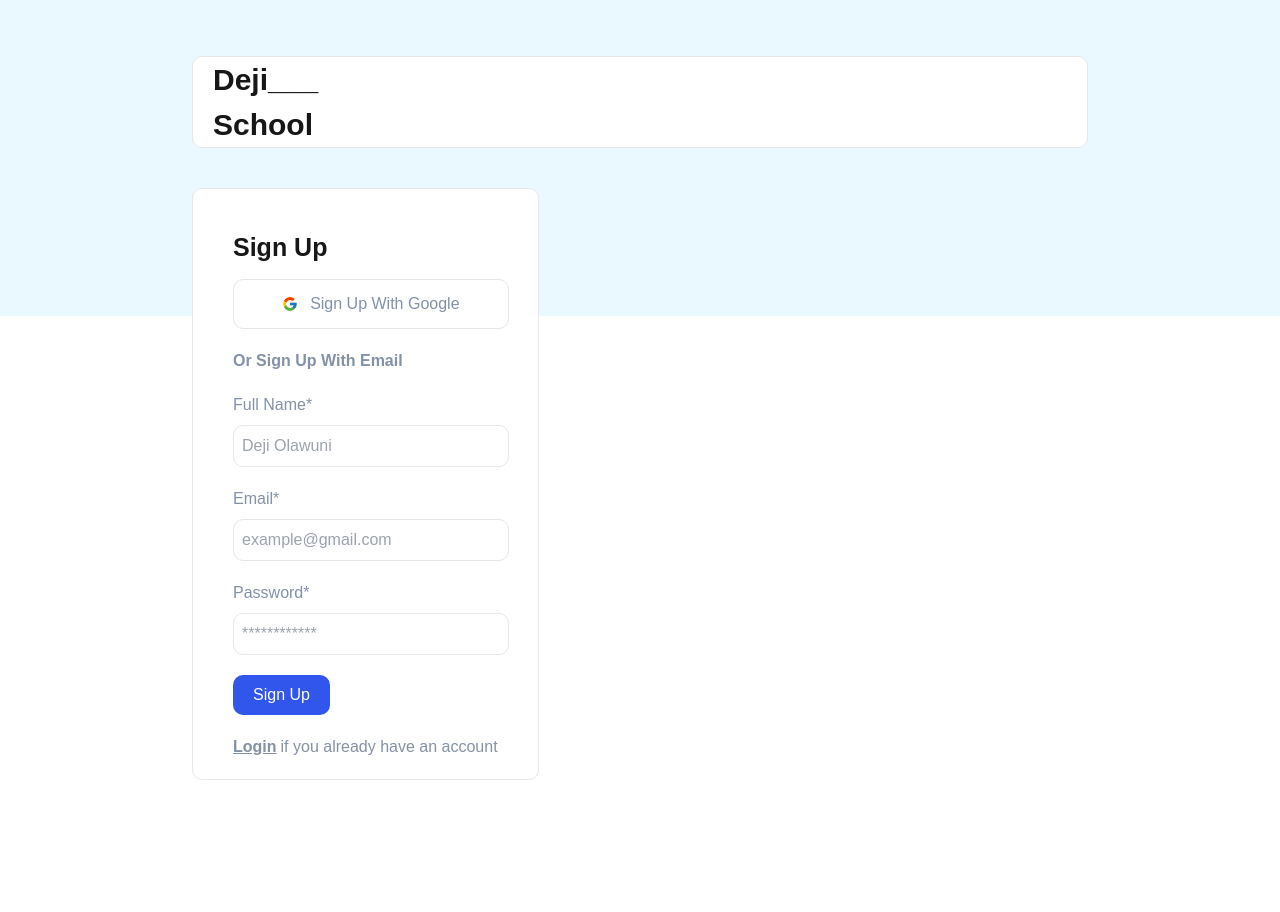
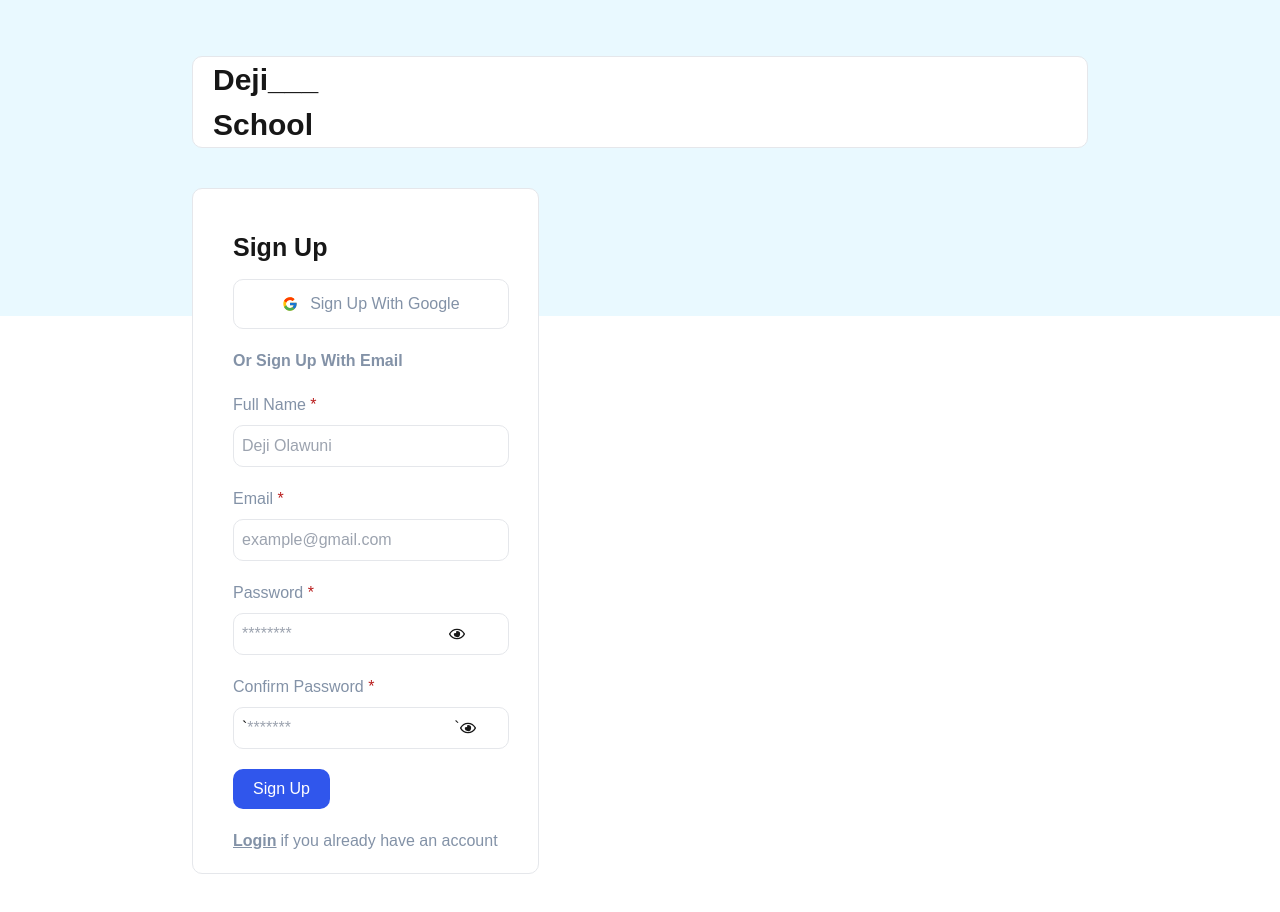
Before and after one commit to binarybeastt/nextjs-frontend, a Next.js app: page /Signup in a window 1280 px wide. Shown: the top 912 px of the page. Before the commit the page ends 860 px from the top, so only its background shows below. Built offline with nearby package versions, Linux system fonts and the light colour scheme.

Commit message:
form validation

```diff
--- a/src/app/Signin/page.tsx
+++ b/src/app/Signin/page.tsx
@@ -35,7 +35,7 @@ const Log = () => {
       // Store the access token in localStorage
       localStorage.setItem("access_token", response.data.access_token);
       setIsShowModal(true);
-      console.log("Login successful:", response.data);
+      // console.log("Login successful:", response.data);
       router.push("/home"); // Navigate to the homepage on successful login
     } catch (error: unknown) {
       if (axios.isAxiosError(error)) {
--- a/src/app/components/Login.tsx
+++ b/src/app/components/Login.tsx
@@ -1,7 +1,8 @@
 "use client";
-import React, { Dispatch, SetStateAction } from "react";
+import React, { Dispatch, SetStateAction, useState } from "react";
 import { FcGoogle } from "react-icons/fc";
 import Link from "next/link";
+import { FaRegEye } from "react-icons/fa";
 
 interface SignInProps {
   handleLogIn: () => Promise<void>;
@@ -12,7 +13,6 @@ interface SignInProps {
   username: string;
   setUsername: Dispatch<SetStateAction<string>>;
 }
-
 const LogIn: React.FC<SignInProps> = ({
   handleLogIn,
   loading,
@@ -22,9 +22,14 @@ const LogIn: React.FC<SignInProps> = ({
   setPassword,
   setUsername,
 }) => {
+  const [showPassword, setIsShowPassword] = useState(false);
+
   const handleLoginButton = (e: React.MouseEvent<HTMLButtonElement>) => {
     e.preventDefault();
     handleLogIn();
+  };
+  const handleEyeToggle = () => {
+    setIsShowPassword(!showPassword);
   };
   return (
     <div className="px-4 py-4 sm:px-0 sm:py-0 bg-white rounded-[10px] sm:border relative">
@@ -50,46 +55,32 @@ const LogIn: React.FC<SignInProps> = ({
               className="border py-2 rounded-[10px] px-2"
             />
           </div>
-          {/* <div className="flex flex-col gap-y-2">
-            <label htmlFor="" className="text-[#8392A7]">
-              Email*
-            </label>
-            <input
-              type="email"
-              value={email}
-              onChange={(e) => setEmail(e.target.value)}
-              placeholder="example@gmail.com"
-              className={`border ${
-                error ? "border-red-600" : "border"
-              }  py-2 rounded-[10px] px-2`}
-            />
-            {error && (
-              <p style={{ color: "red" }}>please enter valid email address</p>
-            )}
-          </div> */}
+
           <div className="flex flex-col gap-y-2">
             <label htmlFor="" className="text-[#8392A7]">
               Password*
             </label>
-            <input
-              type="text"
-              value={password}
-              onChange={(e) => setPassword(e.target.value)}
-              placeholder="************"
+            <div
               className={`border ${
                 error ? "border-red-600" : "border"
-              } py-2 rounded-[10px] px-2`}
-            />
+              } py-2 rounded-[10px] px-2 flex items-center`}
+            >
+              <input
+                type={showPassword ? "text" : "password"}
+                value={password}
+                onChange={(e) => setPassword(e.target.value)}
+                placeholder="*******"
+                className="outline-none"
+              />
+              <FaRegEye onClick={handleEyeToggle} />
+            </div>
             {error && (
               <p style={{ color: "red" }}>
                 password must be at least 6 characters
               </p>
             )}
           </div>
-          {/* <div className="flex flex-col gap-y-2">
-            <label htmlFor="">Confirm Password*</label>
-            <input type="text"  placeholder="*******" className="border py-2 rounded-[10px] px-2"/>
-          </div> */}
+
           {error && <p className="text-red-600">{error}</p>}
         </form>
         <button
--- a/src/app/components/SignUp.tsx
+++ b/src/app/components/SignUp.tsx
@@ -5,6 +5,8 @@ import { useState } from "react";
 import { useRouter } from "next/navigation";
 import axiosInstance from "../utils/axiosInstance";
 import { FcGoogle } from "react-icons/fc";
+import { FaRegEye } from "react-icons/fa";
+// import { IoMdEyeOff } from "react-icons/io";
 import Link from "next/link";
 
 export default function Register() {
@@ -12,33 +14,45 @@ export default function Register() {
   const [username, setUsername] = useState("");
   const [email, setEmail] = useState("");
   const [password, setPassword] = useState("");
+  const [confirmPassword, setIsConfirmPassword] = useState("");
   const [error, setError] = useState("");
-  const [loading, setLoading] = useState(false)
+  const [loading, setLoading] = useState(false);
+  const [showPassword, setIsShowPassword] = useState(false);
 
-  const handleSubmit = (e:React.MouseEvent<HTMLButtonElement> ) => {
+  const handleSubmit = (e: React.MouseEvent<HTMLButtonElement>) => {
     e.preventDefault();
+    if(password === confirmPassword){
+      console.log('password match')
+      setError('')
       handleRegister();
+    }
+    else{
+      console.log('password error');
+      setError('password does not match')
+    }
+  };
+  const handleEyeToggle = () => {
+    setIsShowPassword(!showPassword);
   };
 
   const handleRegister = async () => {
-    setLoading(true)
-    setError("")
+    setLoading(true);
+    setError("");
     try {
       const response = await axiosInstance.post("/auth/register", {
         username,
         email,
         password,
       });
-      console.log("Registration successful:", response.data);
-      if(response) {
+      // console.log("Registration successful:", response.data);
+      if (response) {
         router.push("/login");
       }
     } catch (err) {
       console.error("Error during registration:", err);
       setError("Registration failed. Please try again.");
-    }
-    finally{
-      setLoading(false)
+    } finally {
+      setLoading(false);
     }
   };
   return (
@@ -63,7 +77,9 @@ export default function Register() {
             // }}
           >
             <div className="flex flex-col gap-y-2">
-            <label htmlFor="" className="text-[#8392A7]">Full Name*</label>
+              <label htmlFor="" className="text-[#8392A7]">
+                Full Name <span className="text-red-700">*</span>
+              </label>
               <input
                 type="text"
                 value={username}
@@ -71,14 +87,13 @@ export default function Register() {
                 placeholder="Deji Olawuni"
                 className={`border ${
                   error ? "border-red-600" : "border"
-              }  py-2 rounded-[10px] px-2`}/>
-                {error && (
-                <p style={{ color: "red" }}>please enter valid Name</p>
-              )}
+                }  py-2 rounded-[10px] px-2`}
+              />
+              {error && <p style={{ color: "red" }}>please enter valid Name</p>}
             </div>
             <div className="flex flex-col gap-y-2">
               <label htmlFor="" className="text-[#8392A7]">
-                Email*
+                Email <span className="text-red-700">*</span>
               </label>
               <input
                 type="email"
@@ -95,27 +110,49 @@ export default function Register() {
             </div>
             <div className="flex flex-col gap-y-2">
               <label htmlFor="" className="text-[#8392A7]">
-                Password*
+                Password <span className="text-red-700">*</span>
               </label>
+              <div
+                className={`border ${
+                  error ? "border-red-600" : "border"
+                } py-2 rounded-[10px] px-2 outline-none flex items-center`}
+              >
                 <input
-                type="text"
+                  type={showPassword ? "text" : "password"}
                   value={password}
                   onChange={(e) => setPassword(e.target.value)}
-                placeholder="************"
-                className={`border ${
-                  error ? "border-red-600" : "border"
-                } py-2 rounded-[10px] px-2 outline-none`}
+                  placeholder="********"
+                  className="outline-none "
                 />
+                <FaRegEye onClick={handleEyeToggle}  />
+              </div>
+              {/* {username &&  username.length < 3 ?
+               (<p className="text-red-900">password is trash</p>) : (<p>we good</p>)
+              } */}
               {error && (
                 <p style={{ color: "red" }}>
                   password must be at least 6 characters
                 </p>
               )}
             </div>
-            {/* <div className="flex flex-col gap-y-2">
-            <label htmlFor="">Confirm Password*</label>
-            <input type="text"  placeholder="*******" className="border py-2 rounded-[10px] px-2"/>
-          </div> */}
+            <div className="flex flex-col gap-y-2">
+              <label htmlFor="" className="text-[#8392A7]">Confirm Password <span className="text-red-700">*</span></label>
+              <div  className={`border ${
+                  error ? "border-red-600" : "border"
+                } py-2 rounded-[10px] px-2 outline-none flex items-center`}>
+             ` <input
+                type={showPassword? 'text' : 'password'}
+                value={confirmPassword}
+                onChange={(e)=> setIsConfirmPassword(e.target.value)}
+                placeholder="*******"
+                className="outline-none"
+              />`
+               <FaRegEye onClick={handleEyeToggle} />
+              </div>
+              {error &&
+              <p style={{color: "red"}}>password does not match</p>
+              }
+            </div>
           </form>
           <button
             type="submit"
--- a/src/app/components/screens/Screen1.tsx
+++ b/src/app/components/screens/Screen1.tsx
@@ -24,6 +24,8 @@ const Screen1 = () => {
         resume,
       });
       setQuestionsAnswers(response.data.questions_answers);
+      console.log(response.data.questions_answers);
+
     } catch (err) {
       console.error('Error during interview preparation:', err);
       setError('Failed to generate interview preparation data.');
--- a/src/app/home/page.tsx
+++ b/src/app/home/page.tsx
@@ -19,11 +19,9 @@ const Home = () => {
   >("screen1");
   const [openMenu, setOpenMenu] = useState<boolean>(false);
 
-  const handleHamburgerMenu = () => {
-    setOpenMenu(!openMenu);
-    // setOpenMenu((prevState) => !prevState); // Toggle the state
-    console.log("clicked");
-  };
+  // const handleHamburgerMenu = () => {
+  //   setOpenMenu(!openMenu);
+  // };
   const handleScreenChange = (
     screen: "screen1" | "screen2" | "screen3" | "screen4"
   ): void => {
@@ -54,7 +52,7 @@ const Home = () => {
           </p>
           <GiHamburgerMenu
             className="sm:hidden text-[30px] cursor-pointer"
-            onClick={handleHamburgerMenu}
+            onClick={()=> setOpenMenu(!openMenu)}
           />
           <button className="hidden sm:flex bg-[#0F172A] text-white rounded-[5px] px-4 py-2 capitalize font-bold" onClick={handleLogOut} >logout</button>
         </div>
--- a/src/app/login/page.tsx
+++ b/src/app/login/page.tsx
@@ -27,7 +27,7 @@ const LogIn = () => {
         // Store the access token in localStorage
         localStorage.setItem("access_token", response.data.access_token);
         // setIsShowModal(true);
-        console.log("Login successful:", response.data);
+        // console.log("Login successful:", response.data);
         router.push("/home"); // Navigate to the homepage on successful login
       } catch (error: unknown) {
         if (axios.isAxiosError(error)) {
```
Lines whose indentation alone changed are shown as unchanged.
